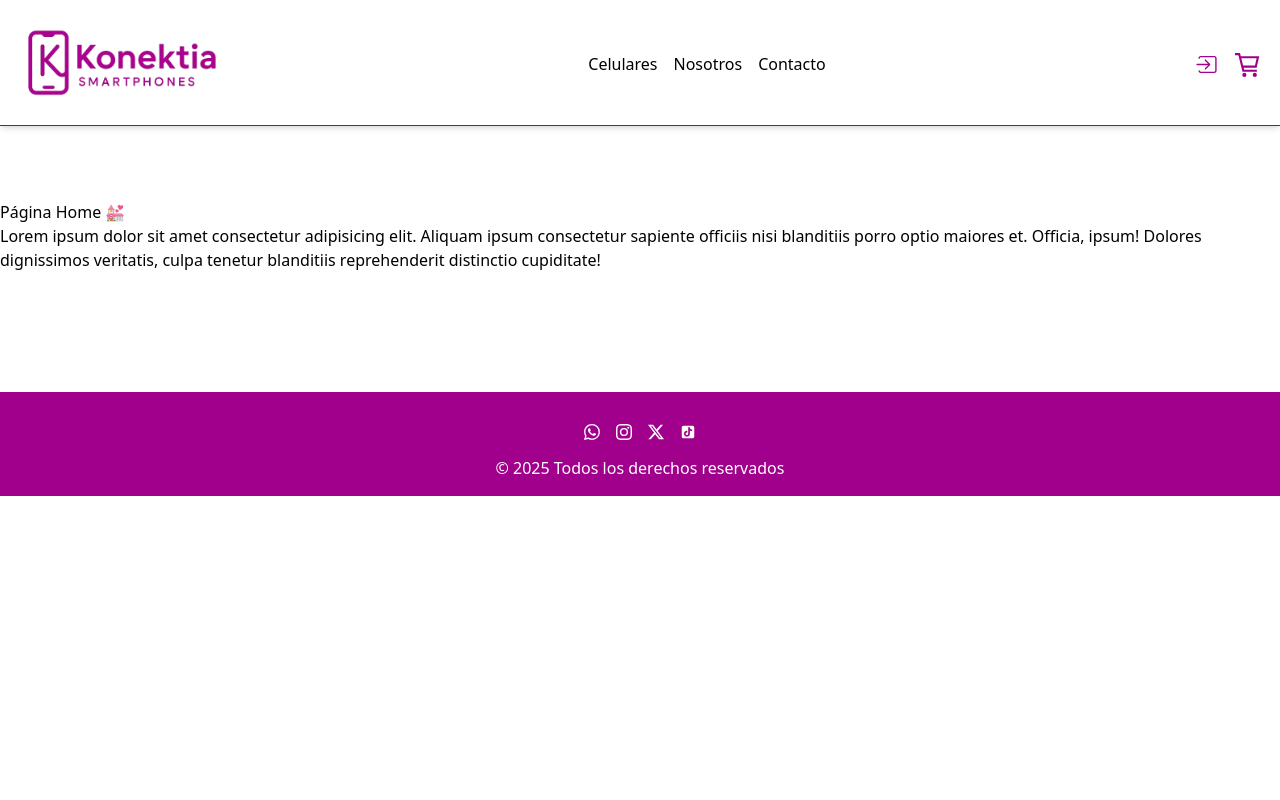
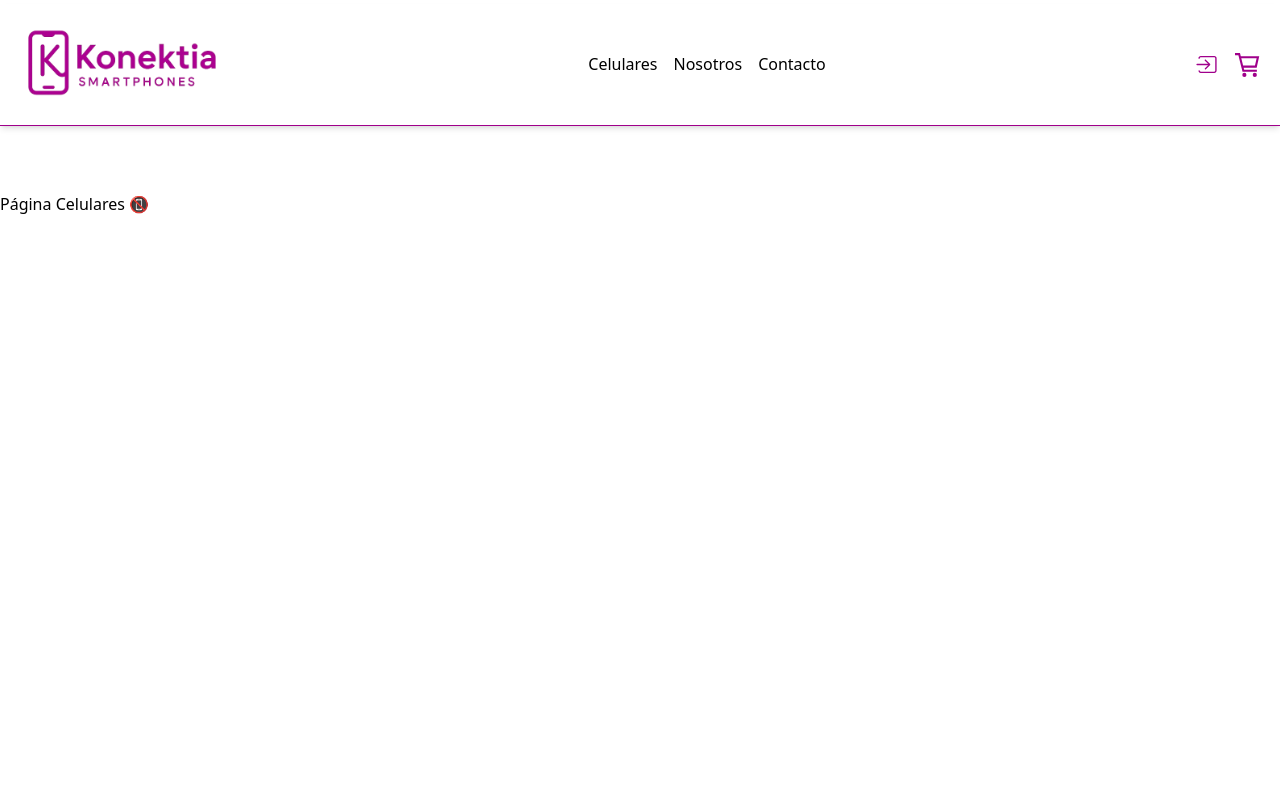
Before and after one commit to germanpgonzalez/konektia-ecommerce, a React (Vite) app: page /celulares in a window 1280 px wide. Shown: the top 800 px of the page. Built offline with nearby package versions, Linux system fonts and the light colour scheme.

Commit message:
Agregando enrutamiento

```diff
--- a/package.json
+++ b/package.json
@@ -11,10 +11,10 @@
   },
   "dependencies": {
     "@tailwindcss/vite": "^4.1.5",
-    "react": "^19.1.0",
-    "react-dom": "^19.1.0",
+    "react": "^18.3.1",
+    "react-dom": "^18.3.1",
     "react-icons": "^5.5.0",
-    "react-router-dom": "^7.6.0"
+    "react-router-dom": "^6.30.0"
   },
   "devDependencies": {
     "@eslint/js": "^9.25.0",
--- a/src/Pages/App/App.tsx
+++ b/src/Pages/App/App.tsx
@@ -1,14 +1,29 @@
-import Home from '../Home'
+import { useRoutes, BrowserRouter } from 'react-router-dom';
+import Home from '../Home';
+import Celulares from '../Celulares';
+import Contacto from '../Contacto';
+import NotFount from '../NotFound';
 import './App.css'
 
+const AppRoutes = () => {
+
+  let routes = useRoutes([
+    { path: '/', element: <Home /> },
+    { path: '/celulares', element: <Celulares /> },
+    { path: '/contacto', element: <Contacto /> },
+    { path: '/*', element: <NotFount /> },
+  ]);
+
+  return routes;
+}
 
 const App = () => {
 
   return (
-    <>
-      <Home />
-    </>
-  )
+      <BrowserRouter>
+        <AppRoutes />
+      </BrowserRouter>
+  );
 }
 
 export default App
--- a/src/Pages/Celulares/index.tsx
+++ b/src/Pages/Celulares/index.tsx
@@ -1,12 +1,15 @@
 import Footer from "../../components/Footer"
 import Navbar from "../../components/Navbar"
 
-export const index = () => {
+const Celulares = () => {
   return (
     <>
       <Navbar />
-      <div>Página Celulares 📵</div>
+      <div className="text-black container mx-auto mt-48 min-h-screen">Página Celulares 📵</div>
       <Footer />
     </>
   )
 }
+
+
+export default Celulares;
--- a/src/Pages/Contacto/index.tsx
+++ b/src/Pages/Contacto/index.tsx
@@ -1,14 +1,14 @@
 import Footer from "../../components/Footer"
 import Navbar from "../../components/Navbar"
 
-const index = () => {
+const Contacto = () => {
   return (
     <>
       <Navbar />
-      <div>Página Contacto 👋🏻</div>
+      <div className="text-black container mx-auto mt-48 min-h-screen">Página Contacto 👋🏻</div>
       <Footer />
     </>
   )
 }
 
-export default index
+export default Contacto
--- a/src/Pages/Home/index.tsx
+++ b/src/Pages/Home/index.tsx
@@ -1,11 +1,11 @@
 import Footer from "../../components/Footer";
 import Navbar from "../../components/Navbar";
 
-const index = () => {
+const Home = () => {
   return (
     <>
       <Navbar />
-      <div className="text-black container mx-auto mt-50 mb-20">
+      <div className="text-black container mx-auto mt-48 min-h-screen">
         <h1>Página Home 💒</h1>
         <p>
           Lorem ipsum dolor sit amet consectetur adipisicing elit. Aliquam ipsum
@@ -19,4 +19,4 @@ const index = () => {
   );
 };
 
-export default index;
+export default Home;
--- a/src/Pages/NotFound/index.tsx
+++ b/src/Pages/NotFound/index.tsx
@@ -1,6 +1,15 @@
+import Footer from "../../components/Footer";
+import Navbar from "../../components/Navbar";
 
-export const index = () => {
+const NotFound = () => {
   return (
-    <div>Página no encontrada ❌</div>
+    <>
+      <Navbar />
+      <h3 className="text-black container mx-auto mt-48 min-h-screen">Página no encontrada ❌</h3>
+      <Footer />
+    </>
   )
 }
+
+
+export default NotFound;
--- a/src/components/Footer.tsx
+++ b/src/components/Footer.tsx
@@ -5,7 +5,7 @@ import { AiFillTikTok } from "react-icons/ai";
 
 const Footer = () => {
   return (
-    <footer className="bg-primario text-white py-4 mt-30">
+    <footer className="bg-primario text-white py-4">
         <div>
             <ul className="flex justify-center gap-4 mt-4">
                 <li><BsWhatsapp /></li>
```
Also changed, not shown: 1 other file (tests, documents, lock files or other folders).
